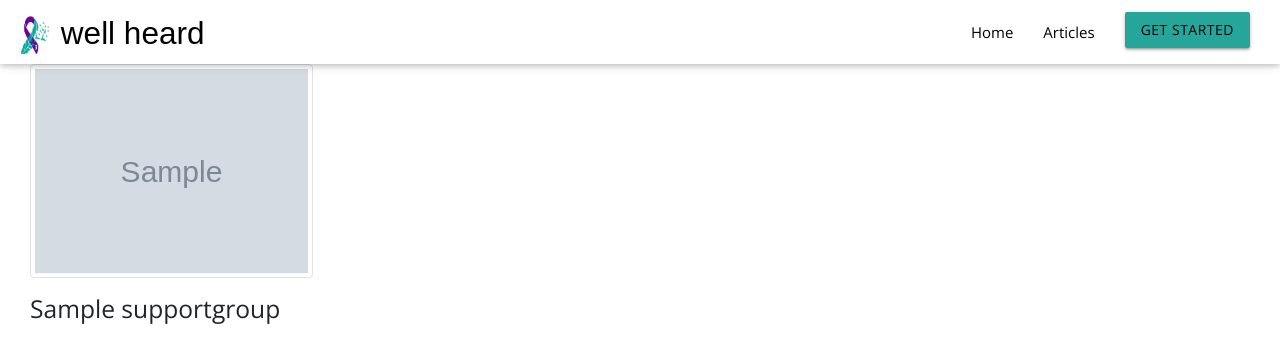
After one commit to KMaina/counselling-app, a Django app: a page that uses application/templates/navbar.html in a window 1280 px wide. The commit adds this page. Shown: the top 363 px of the page. Run offline with Django 3.2, Linux system fonts and the light colour scheme; tables that the repository leaves empty hold one stand-in row (values such as "Sample post"); grey boxes marked "Sample" are stand-in pictures; some libraries are stand-ins or nearby versions; some web fonts are replaced.

Commit message:
feature(counsellor-functionality): Add functionality to counsellor side - Counsellor can create a new support group

```diff
--- a/application/forms.py
+++ b/application/forms.py
@@ -56,3 +56,9 @@ class EditForm(forms.ModelForm):
     class Meta:
         model = Client
         fields = ['medication', 'group', 'time', 'link']
+
+
+class CreateGroup(forms.ModelForm):
+    class Meta:
+        model = SupportGroup
+        fields = ['name', 'description']
--- a/application/models.py
+++ b/application/models.py
@@ -35,6 +35,8 @@ class Counsellor(models.Model):
 
 class SupportGroup(models.Model):
     name = models.CharField(max_length=255)
+    image = models.ImageField(upload_to='group_profiles', default='image.jpg')
+    description = models.TextField(blank=True, null=True)
 
     def __str__(self):
         return f"{self.name}"
--- /dev/null
+++ b/application/templates/counsellor/group_list.html
@@ -0,0 +1,17 @@
+{% extends 'base.html' %} {% block content %} {% load static %} {% load crispy_forms_tags %}
+<div class="container-fluid" id="con">
+    <div class="row">
+        {% for item in groups %}
+        <div class="col-md-3 col-sm-4">
+            <img src="{{item.image.url}}" class="img-responsive img-fluid img-thumbnail" style="width: 100%;height:auto" data-toggle="modal" data-target="" data-backdrop="false">
+            <h5>{{item.name}}</h5>
+        </div>
+        {% endfor %}
+    </div>
+</div>
+
+</div>
+
+
+</div>
+{% endblock %}
--- a/application/templates/counsellor/home.html
+++ b/application/templates/counsellor/home.html
@@ -7,8 +7,8 @@
     </div>
     <div class="can">
         <a href="{% url 'display' %}" class="btn">My clients</a>
-        <!-- <a href="" class="btn">Support Groups</a>
-        <a href="" class="btn">Prescribe medication</a> -->
+        <a href="{% url 'c_group' %}" class="btn">Create Support Group</a>
+        <a href="{% url 'group_list' %}" class="btn">View Groups</a>
     </div>
 </div>
 
--- a/application/templates/index.html
+++ b/application/templates/index.html
@@ -142,9 +142,8 @@
     <section id="contact-us" class="banner full-width">
         <div class="container-fluid">
             <div class="row">
-                <div class="map col-sm-6"></div>
-                <div class="col-sm-6 text-center pv-50">
-                    <div class="section-header text-left">Contact Us</div>
+                <div class="col-sm-12 text-center pv-50">
+                    <div class="section-header text-center">Contact Us</div>
                     <address>
                         <strong>Well Heard</strong><br>
                         Nairobi, Kenya<br>
--- a/application/templates/navbar.html
+++ b/application/templates/navbar.html
@@ -18,8 +18,7 @@
         <div class="collapse navbar-collapse" id="navbarNav"></div>
         <ul class="right hide-on-med-and-down">
             <li><a href="/" class="black-text">Home</a></li>
-            <li><a href="#" class="black-text">Articles</a></li>
-            <li><a href="#" class="black-text">Programmes</a></li>
+            <li><a href="{% url 'articles' %}" class="black-text">Articles</a></li>
             {% if user.is_authenticated %}
             <li><a href="{% url 'logout' %}" class="btn waves-effect waves-light black-text">Logout</a></li>
             {% else %}
--- a/application/urls.py
+++ b/application/urls.py
@@ -8,6 +8,7 @@ from django.conf.urls.static import static
 urlpatterns=[
     url(r'^$', views.home, name='index'),
     url(r'^join/$', views.join, name='join'),
+    url(r'^articles/$', views.articles, name='articles'),
     url(r'^counsellors/list/$', views.counsel, name='counsellor_list'),
 
     #client urls
@@ -19,6 +20,7 @@ urlpatterns=[
     url(r'^counsellors/support_group/$', views.support_group, name='c_group'),
     url(r'^edit/(\d+)/$', views.edit, name='edit'),
     url(r'^counsellors/client_data/$', views.display, name='display'),
+    url(r'^counsellors/group_list/$', views.group_list, name='group_list'),
 ]
 
 if settings.DEBUG:
--- a/application/views.py
+++ b/application/views.py
@@ -11,8 +11,14 @@ def home(request):
     if request.user.is_authenticated:
         if request.user.is_counsellor:
             return redirect('counsellor_home')
+        else:
+            return redirect('client_home')
 
     return render(request, 'index.html')
+
+
+def articles(request):
+    return render(request, 'article.html')
 
 
 def join(request):
@@ -49,9 +55,6 @@ def client_home(request):
 def counsel(request):
     return render(request, 'counsellor/counsellors_list.html')
 
-def client_med(request):
-    medication = Client.objects.all()
-    return render(request, 'counsellor/client-med.html', {'medication':medication})
 
 
 #counsellor views
@@ -75,7 +78,20 @@ def counsellor_home(request):
 
 @counsellor_required
 def support_group(request):
-    return render(request, 'counsellor/support_group.html')
+    if request.method == 'POST':
+        form = CreateGroup(request.POST)
+        if form.is_valid():
+            create=form.save(commit=False)
+            create.save()
+        return redirect('group_list')
+    else:
+        form=CreateGroup()
+    return render(request, 'counsellor/support_group.html', {'form':form})
+
+def group_list(request):
+    groups = SupportGroup.objects.all()
+    return render(request, 'counsellor/group_list.html', {'groups':groups})
+
 
 def edit(request, id):
     current_user = request.user
```
Also changed, not shown: application/templates/counsellor/support_group.html (+15 -11 lines), application/migrations/0003_supportgroup_image.py (added), application/migrations/0004_supportgroup_description.py (added), media/image.jpg (added).
